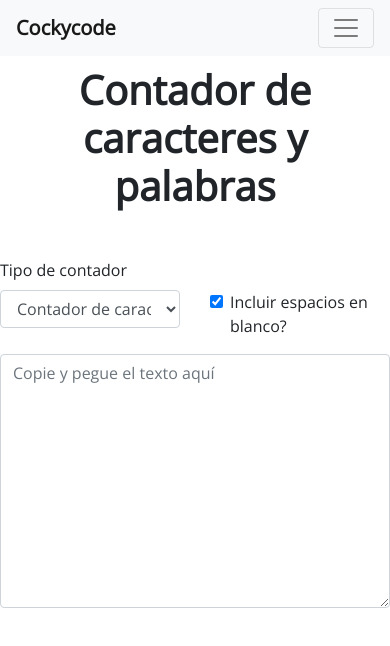
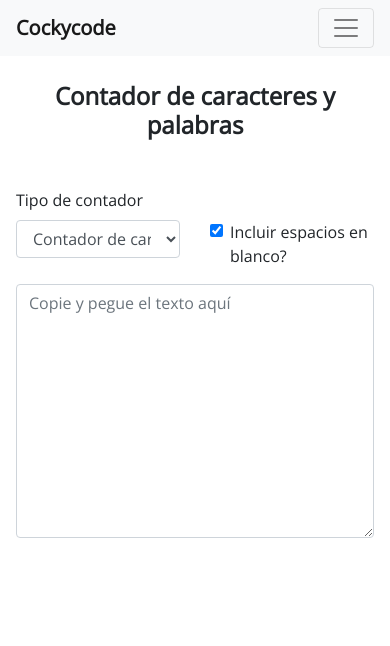
Before and after one commit to nerrewton/react-wordpress-front, a React (Create React App) app: page /tool/contador-de-caracteres in a window 390 px wide. Shown: the top 646 px of the page. Built offline with nearby package versions, Linux system fonts and the light colour scheme.

Commit message:
Se corrigen stilos de tools

```diff
--- a/src/pages/Post.js
+++ b/src/pages/Post.js
@@ -84,7 +84,7 @@ class Post extends Component {
                     <div className="custom-content-post">
                         <article className="post">
                             <section className="post-header">
-                                <h1>{this.state.title}</h1>
+                                <h1 className="text-title">{this.state.title}</h1>
                                 <Row>
                                     <Col>
                                         <span className="float-left">
--- a/src/pages/Tool.js
+++ b/src/pages/Tool.js
@@ -68,9 +68,9 @@ class Tool extends Component {
                 <div className="custom-container">
                     <LeftAside />
                     <RightAside />
-                    <div className="custom-content">
+                    <div className="custom-content p-3">
                         <section className="tool-header">
-                            <h1 className="text-center">{this.state.title}</h1>
+                            <h1 className="text-center text-title">{this.state.title}</h1>
                         </section>
                         <section className="tool-content mt-5">
                             {CurrentTool?<CurrentTool/>
--- a/src/styles/_layout.sass
+++ b/src/styles/_layout.sass
@@ -19,6 +19,10 @@ $gray-background-color: #f8f9fa
     .custom-aside-left
         @extend %aside-basic
         left: 0
+
+    .card-tool-item
+        padding-bottom: 12px
+        margin-bottom: 12px
 
     .custom-aside-right
         @extend %aside-basic
@@ -65,6 +69,8 @@ $gray-background-color: #f8f9fa
         margin-bottom: 24px
 
 @media screen and ( max-width: 768px )
+    .text-title
+        font-size: 1.5rem
     .custom-container
         width: 100%
         margin-left: 0
```
Also changed, not shown: src/styles/_tools.sass (line endings or trailing spaces).
